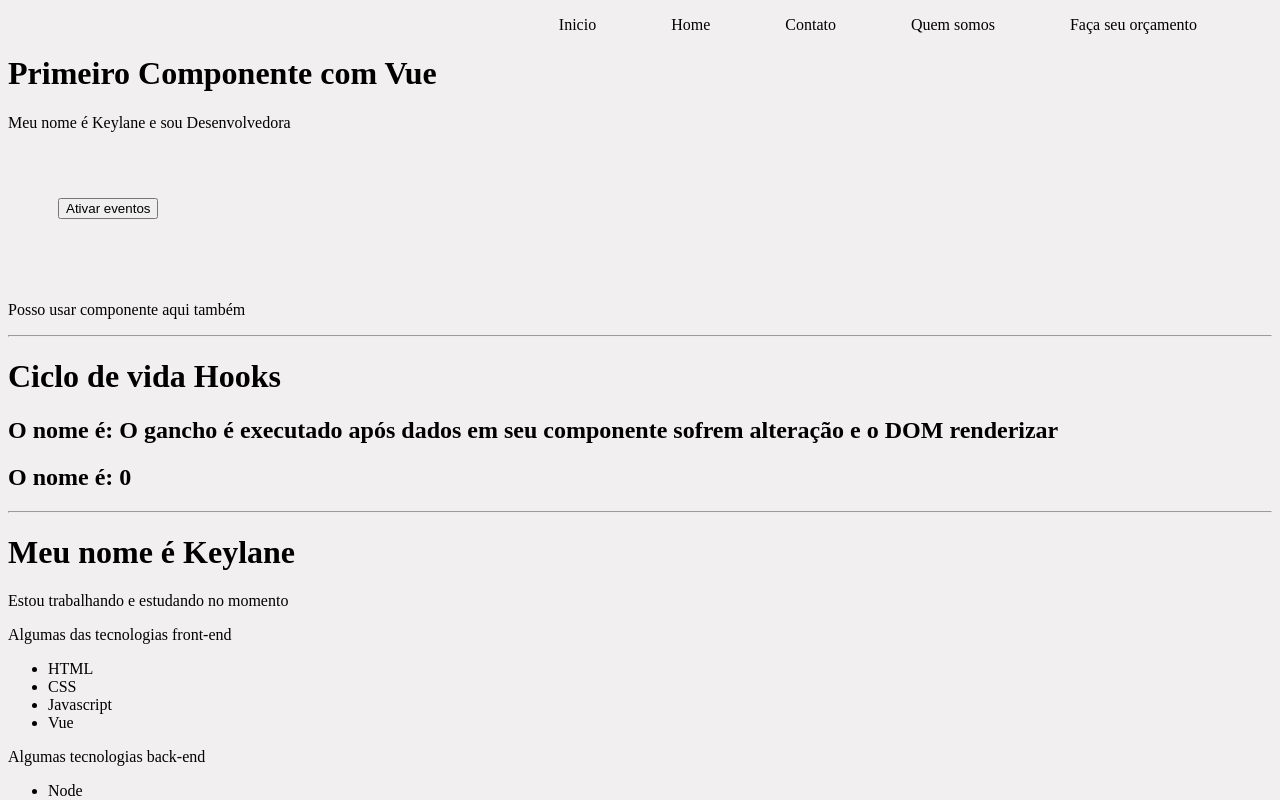
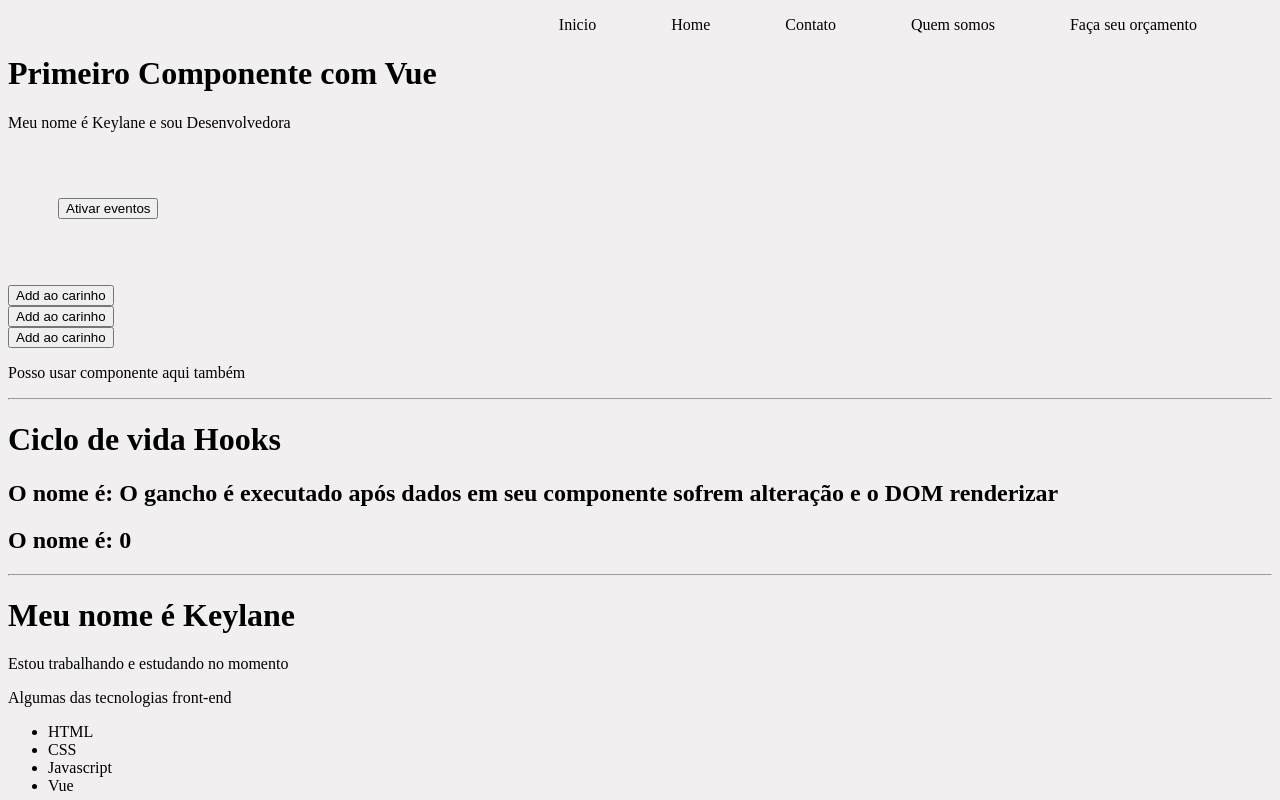
Before and after one commit to KeylaneSilva/initVuejs, a Vue app in the folder projeto-instalacaoAv/: page / in a window 1280 px wide. Shown: the top 800 px of the page. Built offline with nearby package versions, Linux system fonts and the light colour scheme; the HTML template or start-up script is replaced by a standard one.

Commit message:
reutilização de componentes

```diff
--- a/projeto-instalacaoAv/src/components/PrimeiroComponente.vue
+++ b/projeto-instalacaoAv/src/components/PrimeiroComponente.vue
@@ -3,18 +3,23 @@
     <h1>Primeiro Componente com Vue</h1>
     <p>Meu nome é {{ nome }} e sou {{ profissao }}</p>
     <MultiplosEventos/>
+    <ReutilizacaoComponente/>
+    <ReutilizacaoComponente/>
+    <ReutilizacaoComponente/>
   </div>
 </template>
 
 <!-- exportar componente -->
 <script>
+  import ReutilizacaoComponente from './ReutilizacaoComponente.vue'
   import MultiplosEventos from './MultiplosEventos.vue'
 
   export default {
     name: 'PrimeiroComponente',
 
     components:{
-      MultiplosEventos
+      MultiplosEventos,
+      ReutilizacaoComponente
     },
 
     data(){
--- /dev/null
+++ b/projeto-instalacaoAv/src/components/ReutilizacaoComponente.vue
@@ -0,0 +1,35 @@
+<template>
+  <div>
+    <button  @click="verificar()">Add ao carinho</button>
+    <p v-show="adicionado">{{ verify }}</p>
+  </div>
+</template>
+
+<script>
+  export default{
+    name: 'ReutilizacaoComponente',
+
+    data(){
+      return{
+        adicionado: false,
+        verify: ''
+      }
+    },
+
+    methods:{
+      verificar(e){
+        this.adicionado = !this.adicionado
+        console.log(this.verify)
+        if(this.adicionado === true){
+          this.verify = 'Adicionado'
+        }
+      }
+    }
+  }
+</script>
+
+<style scoped>
+  div{
+    display: flex;
+  }
+</style>
```
